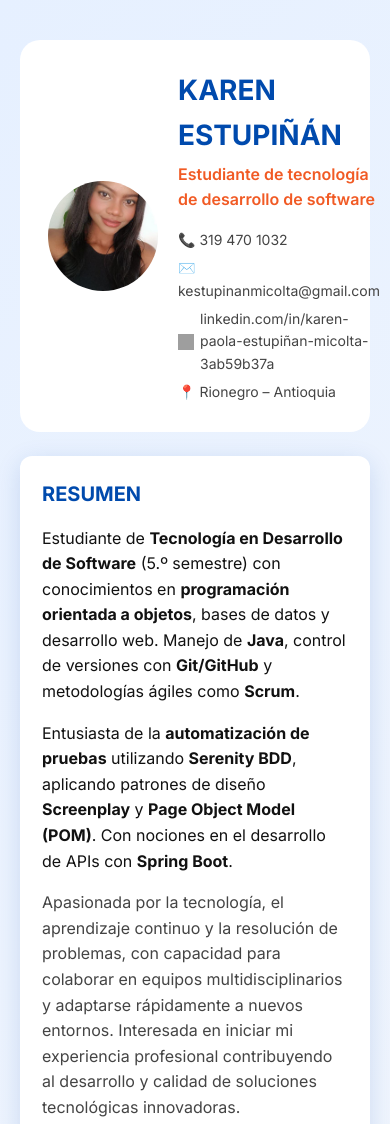
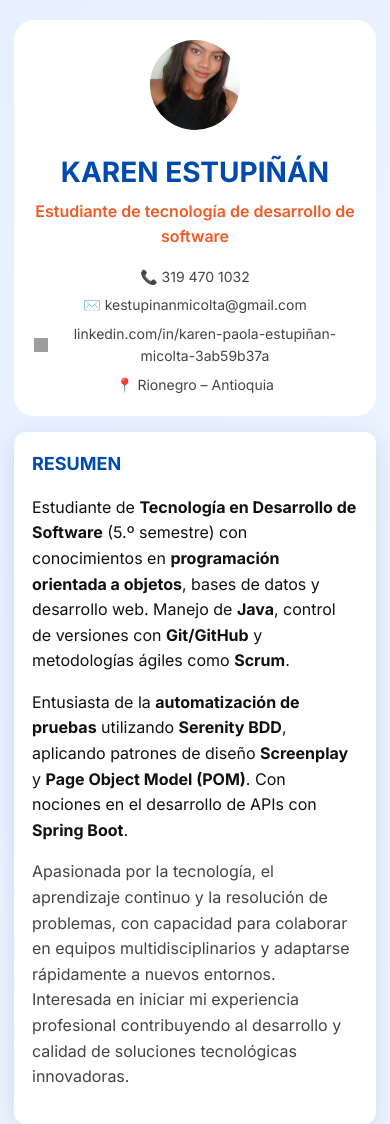
Before and after one commit to kestupinanmicolta/cv, a plain HTML site: page index.html in a window 390 px wide. Shown: the top 1124 px of the page. Drawn offline with Linux system fonts and the light colour scheme; grey boxes are pictures that could not be loaded.

Commit message:
add files to cv

```diff
--- a/index.html
+++ b/index.html
@@ -22,7 +22,7 @@
     }
 
     * {
-      box-sizing: border-box
+      box-sizing: border-box;
     }
 
     html,
@@ -37,17 +37,17 @@
 
     a {
       color: var(--blue);
-      text-decoration: none
+      text-decoration: none;
     }
 
     a:hover {
-      text-decoration: underline
+      text-decoration: underline;
     }
 
     .container {
       max-width: 960px;
       margin: 40px auto;
-      padding: 0 20px
+      padding: 0 20px;
     }
 
     header {
@@ -74,27 +74,26 @@
     }
 
     .header-text {
-      flex: 1
+      flex: 1;
     }
 
     .name {
       font-size: clamp(28px, 3.5vw, 40px);
       font-weight: 700;
       color: var(--blue);
-      margin: 0
+      margin: 0;
     }
 
     .role {
       font-size: clamp(16px, 2.5vw, 20px);
       color: var(--orange);
       margin-top: 4px;
-      font-weight: 600
+      font-weight: 600;
     }
 
     .contacts {
       display: flex;
       flex-direction: column;
-      /* Ahora cada dato en un renglón */
       gap: 6px;
       margin-top: 14px;
       font-size: 14px;
@@ -109,15 +108,9 @@
 
     main {
       display: grid;
-      grid-template-columns: 1.1fr .9fr;
+      grid-template-columns: 1.1fr 0.9fr;
       gap: 24px;
-      margin-top: 24px
-    }
-
-    @media (max-width: 860px) {
-      main {
-        grid-template-columns: 1fr
-      }
+      margin-top: 24px;
     }
 
     .card {
@@ -132,11 +125,11 @@
       margin: 0 0 14px 0;
       color: var(--blue);
       font-weight: 700;
-      text-transform: uppercase
+      text-transform: uppercase;
     }
 
-    .section+.section {
-      margin-top: 18px
+    .section + .section {
+      margin-top: 18px;
     }
 
     .pill {
@@ -150,46 +143,111 @@
     }
 
     .summary {
-      color: var(--ink)
+      color: var(--ink);
     }
 
     .summary b {
-      font-weight: 700
+      font-weight: 700;
     }
 
     .muted {
-      color: var(--muted)
+      color: var(--muted);
     }
 
     .list {
       display: grid;
-      gap: 14px
+      gap: 14px;
     }
 
     .item h3 {
       margin: 0;
       font-size: 16px;
       color: var(--orange);
-      font-weight: 600
+      font-weight: 600;
     }
 
     .item .meta {
       font-size: 13px;
-      color: var(--muted)
+      color: var(--muted);
     }
 
     .grid-cols-2 {
       display: grid;
       grid-template-columns: 1fr 1fr;
-      gap: 10px
+      gap: 10px;
     }
 
-    @media (max-width:600px) {
+    /* Responsive ajustes */
+    @media (max-width: 860px) {
+      main {
+        grid-template-columns: 1fr;
+      }
+    }
+
+    @media (max-width: 600px) {
       .grid-cols-2 {
-        grid-template-columns: 1fr
+        grid-template-columns: 1fr;
+      }
+    }
+
+    @media (max-width: 480px) {
+      .container {
+        margin: 20px auto;
+        padding: 0 14px;
+      }
+
+      header {
+        flex-direction: column;
+        text-align: center;
+        padding: 20px;
+      }
+
+      .profile-pic {
+        width: 90px;
+        height: 90px;
+      }
+
+      .contacts {
+        align-items: center;
+      }
+
+      .header-text {
+        width: 100%;
+      }
+
+      main {
+        margin-top: 16px;
+        gap: 16px;
+      }
+
+      .card {
+        padding: 18px;
+      }
+
+      h2 {
+        font-size: 18px;
+      }
+
+      .pill {
+        font-size: 12px;
+        padding: 5px 8px;
+      }
+
+      .item h3 {
+        font-size: 15px;
+      }
+
+      .item .meta {
+        font-size: 12px;
+      }
+
+      .icon-linkedin {
+        width: 14px;
+        height: 14px;
       }
     }
   </style>
+
 </head>
 
 <body>
```
Lines whose indentation alone changed are shown as unchanged.
